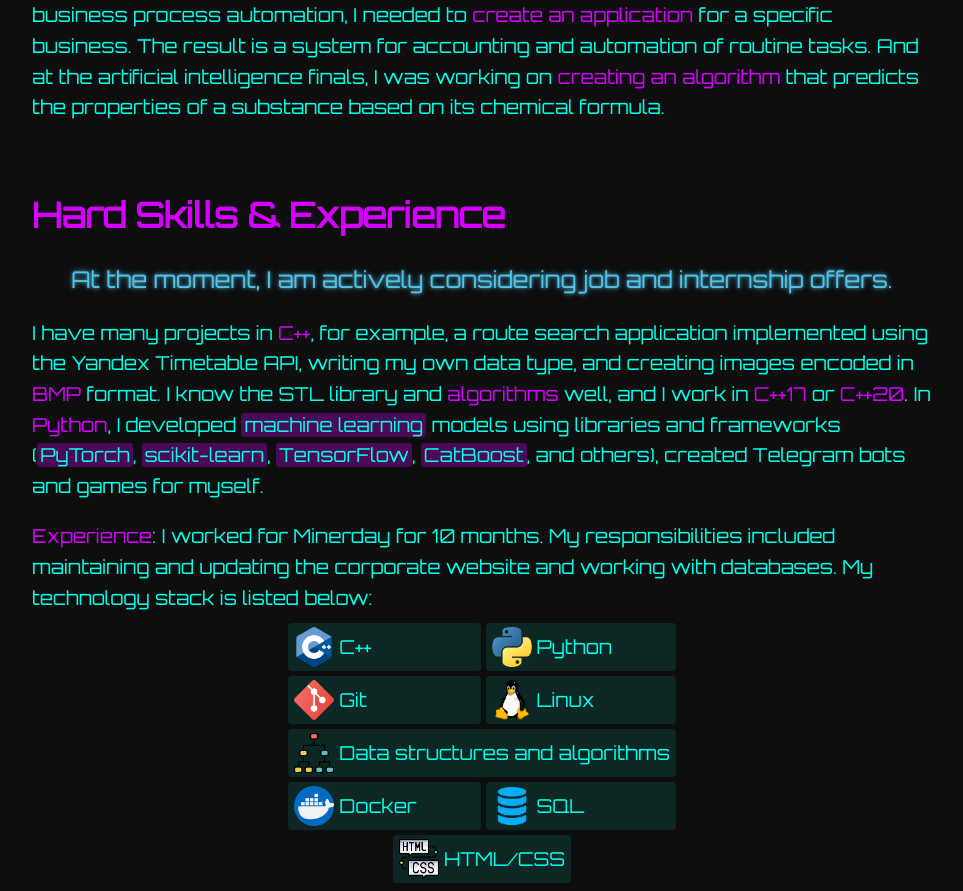
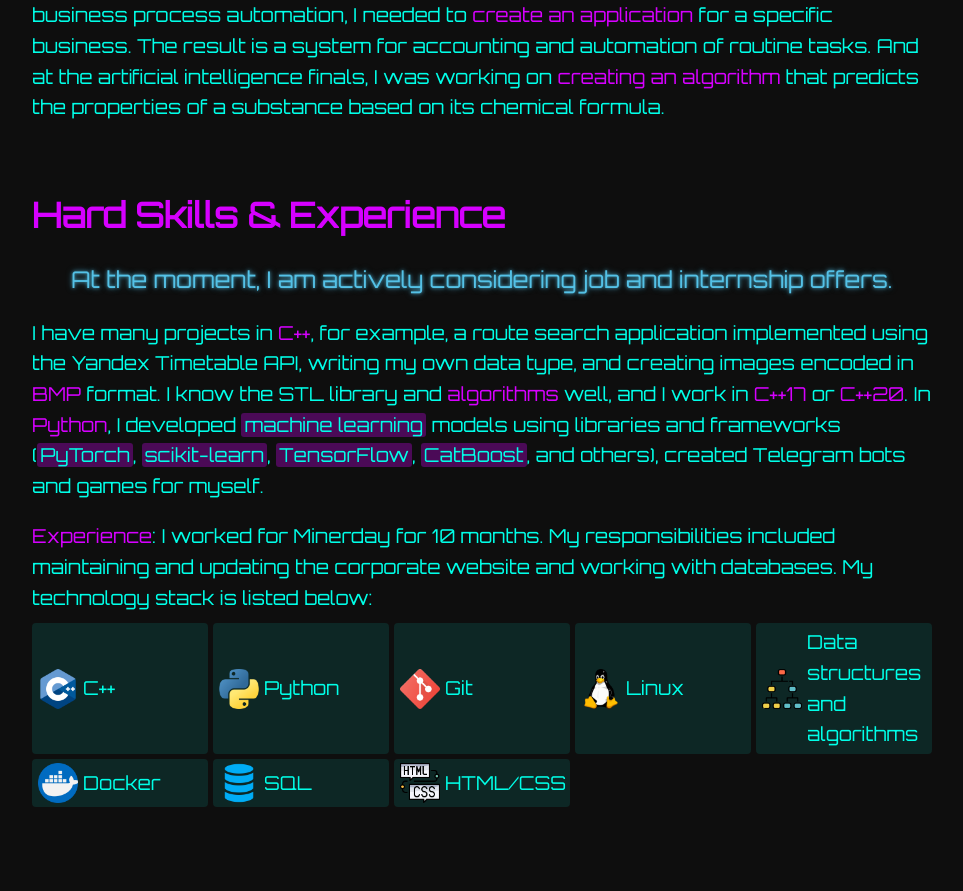
Before and after one commit to NikolayICE/nikolayice.github.io, a plain HTML site: page index.html in a window 1280 px wide. Shown: the part 948-1839 px from the top of the page, without its empty margins (158-1121 px from the left). After the commit the page ends 1763 px from the top, so only its background shows below. Drawn offline with Linux system fonts and the light colour scheme.

Commit message:
edits 14

```diff
--- a/css/style.css
+++ b/css/style.css
@@ -24,7 +24,7 @@ body {
     color: #d600ff;
     font-size: 2em;
     margin: 0 0 5px;
-    text-shadow: 0 0 3px rgba(214, 0, 255, 0.7), 0 0 6px rgba(214, 0, 255, 0.5);
+    text-shadow: 0 0 2px rgba(214, 0, 255, 0.5), 0 0 4px rgba(214, 0, 255, 0.3);
     animation: neonSlide 2s ease-in-out infinite alternate;
 }
 
@@ -92,9 +92,10 @@ h2 {
 
 .tech-grid {
     display: grid;
-    grid-template-columns: repeat(2, max-content);
+    grid-template-columns: repeat(auto-fit, minmax(150px, 1fr));
     gap: 5px;
-    justify-content: center;
+    margin-top: 10px;
+    align-items: stretch;
 }
 
 .tech-item {
@@ -107,14 +108,9 @@ h2 {
     transition: transform 0.3s ease;
 }
 
-.tech-item:hover {
+.tech-item:hover,
+.tech-item:active {
     transform: scale(1.05);
-    box-shadow: none;
-}
-
-.tech-item.full {
-    grid-column: span 2;
-    justify-self: center;
 }
 
 .tech-item img {
@@ -130,7 +126,7 @@ h2 {
 .reveal {
     opacity: 0;
     transform: translateX(-30px);
-    transition: opacity 0.6s ease, transform 0.6s ease;
+    transition: opacity 0.4s ease, transform 0.4s ease;
 }
 
 .reveal.active {
@@ -140,11 +136,11 @@ h2 {
 
 @keyframes neonSlide {
     from {
-        text-shadow: 0 0 3px rgba(214, 0, 255, 0.7), 0 0 6px rgba(214, 0, 255, 0.5);
+        text-shadow: 0 0 2px rgba(214, 0, 255, 0.5), 0 0 4px rgba(214, 0, 255, 0.3);
     }
 
     to {
-        text-shadow: 0 0 5px rgba(214, 0, 255, 0.9), 0 0 8px rgba(214, 0, 255, 0.7);
+        text-shadow: 0 0 3px rgba(214, 0, 255, 0.7), 0 0 6px rgba(214, 0, 255, 0.5);
     }
 }
 
--- a/index.html
+++ b/index.html
@@ -117,7 +117,7 @@
                 <img src="img/linux.png" alt="Linux">
                 <span>Linux</span>
             </div>
-            <div class="tech-item full">
+            <div class="tech-item">
                 <img src="img/dsa.png" alt="Data structures and algorithms">
                 <span>Data structures and algorithms</span>
             </div>
@@ -129,7 +129,7 @@
                 <img src="img/sql.png" alt="SQL">
                 <span>SQL</span>
             </div>
-            <div class="tech-item full">
+            <div class="tech-item">
                 <img src="img/html_css.png" alt="HTML/CSS">
                 <span>HTML/CSS</span>
             </div>
--- a/js/main.js
+++ b/js/main.js
@@ -1,6 +1,6 @@
 document.addEventListener('DOMContentLoaded', function () {
     const reveals = document.querySelectorAll('.reveal');
-    const options = { threshold: 0.2 };
+    const options = { threshold: 0.1 };
     const observer = new IntersectionObserver((entries) => {
         entries.forEach(entry => {
             if (entry.isIntersecting) {
```
